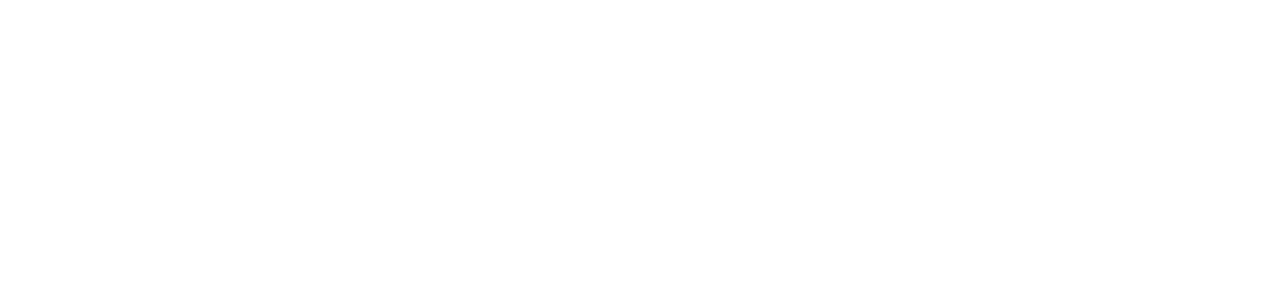
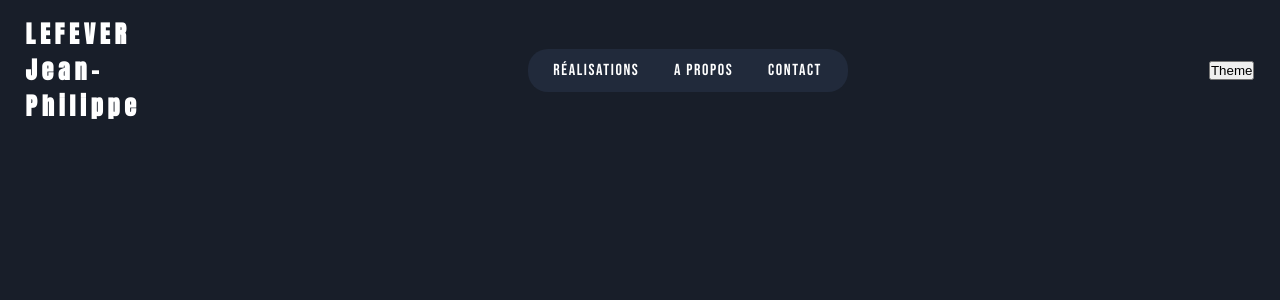
Before and after one commit to JP-Lefever/portfolio_v2, a Next.js app: page / in a window 1280 px wide. Shown: the top 300 px of the page. Built offline with nearby package versions, Linux system fonts and the light colour scheme.

Commit message:
feat: add navBar & styles

```diff
--- a/src/app/globals.css
+++ b/src/app/globals.css
@@ -6,11 +6,13 @@
 }
 body{
   overflow-x: hidden;
+  background-color: var(--blue-coin);
 }
 
 :root{
   --black-dark : #000000;
   --black-night :#0C0C0C;
+  --black-nuance:#1B1B1BFF;
   --grey-metal : #2C3138;
   --grey-davy : #535A64;
   --white-platinium : #DDE2E4;
@@ -18,4 +20,10 @@
   --green-tea : #dcffba;
   --yellow-school-bus : #FFDD00;
   --yellow-maize : #FFE747;
+  --blue-coin : #181E29;
+  --blue-nuance : #212A3B;
+  --padding : 1.5vh 2vw;
+  --large-radius : 20px;
+  --margin-top : 2vh;
+  --letter-spacing : 0.2em;
 }
--- a/src/app/layout.tsx
+++ b/src/app/layout.tsx
@@ -2,6 +2,7 @@
 
 import "./globals.css";
 import React from "react";
+import NavBar from "@/ui/layout/navigation/NavBar";
 
 
 export default function RootLayout({
@@ -11,7 +12,8 @@
 }>) {
   return (
     <html lang="en">
-      <body className={`${paragraphFont.variable} ${paragraphFont2.variable} ${titleFont.variable}`}>
+      <body className={`${paragraphFont.className} ${paragraphFont2.variable} ${titleFont.variable}`}>
+      <NavBar/>
         {children}
       </body>
     </html>
--- /dev/null
+++ b/src/assets/locales/fr.json
@@ -0,0 +1,19 @@
+{
+  "navbar": [
+    {
+      "id": 1,
+      "name": "Réalisations",
+      "link": "/project"
+    },
+    {
+      "id": 2,
+      "name": "A propos",
+      "link": "/about"
+    },
+    {
+      "id": 3,
+      "name": "Contact",
+      "link": "/contact"
+    }
+  ]
+}
--- /dev/null
+++ b/src/ui/layout/navigation/NavBar.tsx
@@ -0,0 +1,27 @@
+import Link from "next/link";
+import dataNav from "@/assets/locales/fr.json"
+import styles from "./navBar.module.css"
+
+
+
+
+export default function Navbar() {
+
+    const data = dataNav.navbar
+
+    return <>
+    <nav className={styles.nav}>
+    <h2 className={styles.h2}>LEFEVER Jean-Philippe</h2>
+            <ul className={styles.ul} >
+                {data.map((d) => (
+                      <li key={d.id} className={styles.li}>
+                    <Link className={styles.link} href={d.link}>{d.name}</Link>
+                      </li>
+        ))}
+            </ul>
+    <article>
+        <button type={"button"}>Theme</button>
+    </article>
+    </nav>
+    </>
+}
--- /dev/null
+++ b/src/ui/layout/navigation/navBar.module.css
@@ -0,0 +1,31 @@
+.nav{
+    display: flex;
+    margin : var(--margin-top) 2vw;
+    justify-content: space-between;
+    align-items: center;
+}
+.h2{
+    color : var(--white-pure);
+    font-family: var(--title-font) sans-serif;
+    letter-spacing: var(--letter-spacing);
+    width: 11vw;
+}
+.ul {
+    display: flex;
+    width : 25vw;
+    justify-content: space-between;
+    padding: var(--padding);
+    border-radius: var(--large-radius);
+    background-color: var(--blue-nuance);
+}
+.li {
+    list-style: none;
+}
+.link{
+    text-decoration: none;
+    color : var(--white-pure);
+    letter-spacing: 0.1em;
+}
+.link:hover{
+    color: var(--yellow-school-bus);
+}
```
